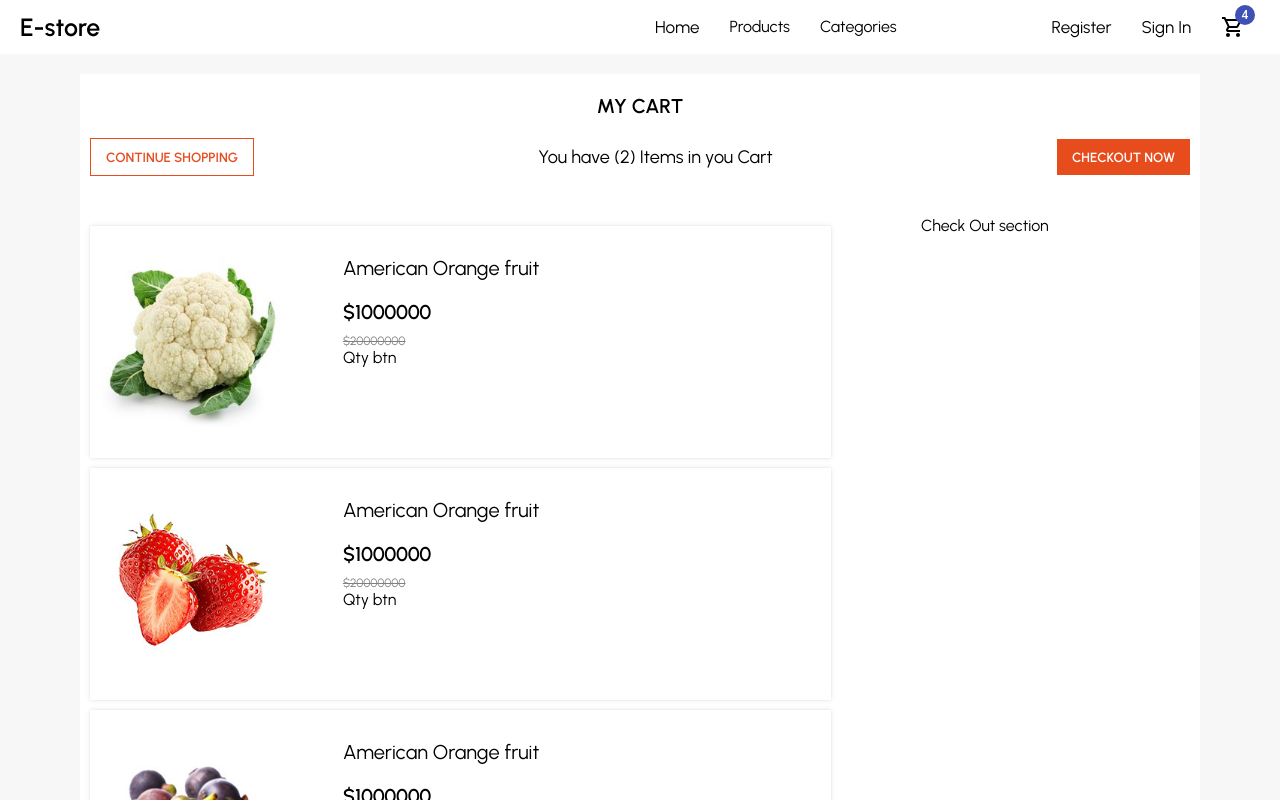
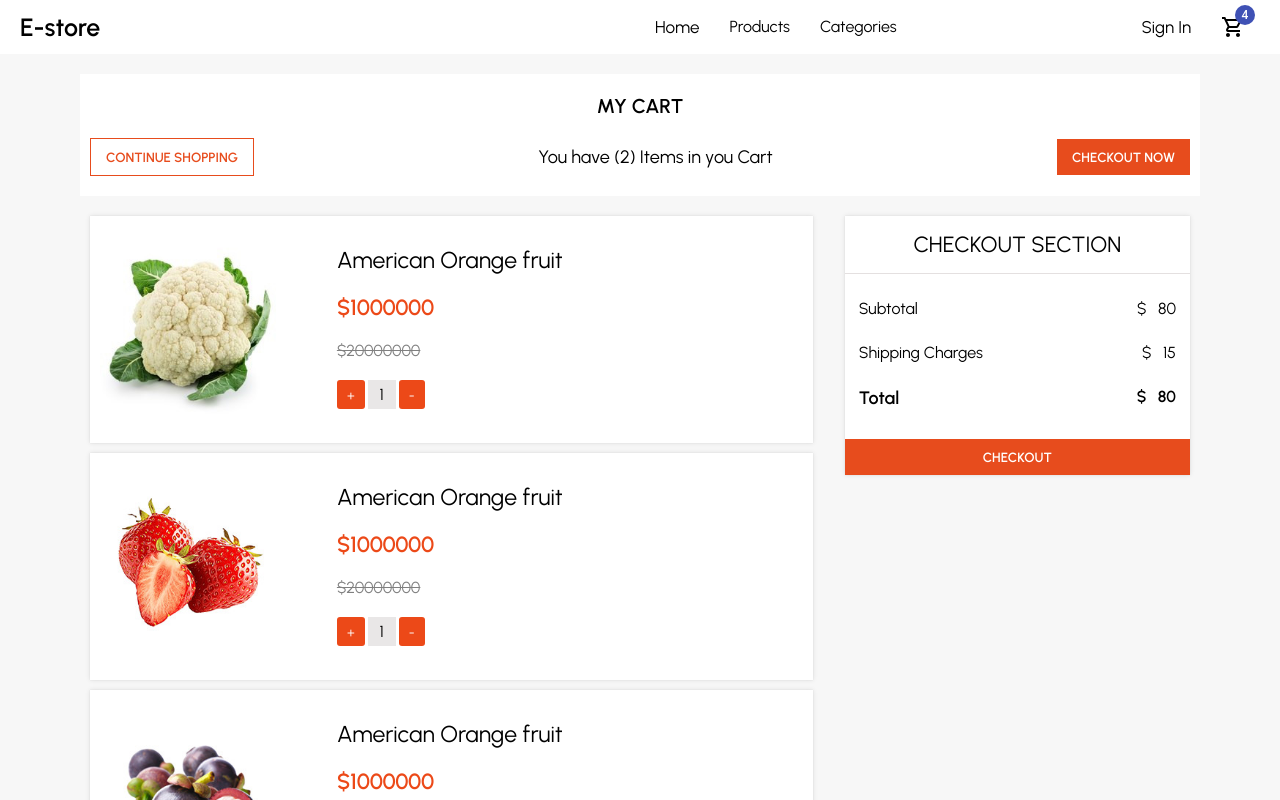
Before and after one commit to josherias/react-shop-ui, a React (Create React App) app: page /cart in a window 1280 px wide. Shown: the top 800 px of the page. Built offline with nearby package versions, Linux system fonts and the light colour scheme.

Commit message:
Added login and signup page to project

```diff
--- a/src/App.js
+++ b/src/App.js
@@ -5,12 +5,16 @@ import Cart from "./pages/Cart";
 import Categories from "./pages/Categories";
 import Home from "./pages/Home";
 import Products from "./pages/Products";
+import SignIn from "./pages/SignIn";
+import SignUp from "./pages/SignUp";
 
 function App() {
   return (
     <div>
       <Navbar />
       <Switch>
+        <Route path="/account/sign-up" component={SignUp} />
+        <Route path="/account/login" component={SignIn} />
         <Route path="/cart" component={Cart} />
         <Route path="/categories" component={Categories} />
         <Route path="/products" component={Products} />
--- a/src/components/Adds/AddItem.jsx
+++ b/src/components/Adds/AddItem.jsx
@@ -3,12 +3,10 @@ import styled from "styled-components";
 import { device } from "../../responsive";
 
 const Wrapper = styled.div`
-  margin: 8px;
-  flex: 1;
-  @media ${device.tablet} {
+  /* @media ${device.tablet} {
     flex: unset;
     width: 100%;
-  }
+  } */
 `;
 const Img = styled.img`
   width: 100%;
--- a/src/components/Adds/Adds.jsx
+++ b/src/components/Adds/Adds.jsx
@@ -2,20 +2,24 @@ import React from "react";
 import styled from "styled-components";
 import AddItem from "./AddItem";
 import { adds } from "../../data";
+import { Grid } from "@mui/material";
 
 const Container = styled.div`
-  display: flex;
   margin: 50px 0;
-  flex-wrap: wrap;
   width: 100%;
+  padding: 0px 10px;
 `;
 
 function Adds() {
   return (
     <Container>
-      {adds.map((add) => (
-        <AddItem key={add.id} img={add.img} />
-      ))}
+      <Grid container spacing={{ xs: 1, md: 2 }}>
+        {adds.map((add) => (
+          <Grid item xs={12} sm={6} md={4} key={add.id}>
+            <AddItem img={add.img} />
+          </Grid>
+        ))}
+      </Grid>
     </Container>
   );
 }
--- a/src/components/Cart/CartItem.jsx
+++ b/src/components/Cart/CartItem.jsx
@@ -1,17 +1,27 @@
 import { Grid } from "@mui/material";
 import React from "react";
 import styled from "styled-components";
+import { device } from "../../responsive";
 
 const Wrapper = styled.div`
-  width: 90%;
+  width: 100%;
   box-shadow: rgba(0, 0, 0, 0.1) 0px 0px 5px 0px,
     rgba(0, 0, 0, 0.1) 0px 0px 1px 0px;
   padding: 20px 10px;
   margin: 10px 0px;
+  background-color: #fff;
+
+  @media ${device.mobile} {
+    text-align: center;
+  }
 `;
 
 const Img = styled.img`
   width: 80%;
+
+  @media ${device.mobile} {
+    width: 70%;
+  }
 `;
 
 const Details = styled.div`
@@ -21,42 +31,83 @@ const Details = styled.div`
 `;
 
 const Title = styled.div`
-  font-size: 20px;
+  font-size: 23px;
   margin: 10px 0px;
   width: 100%;
+
+  @media ${device.tablet} {
+    font-size: 20px;
+  }
+
+  @media ${device.mobile} {
+    font-size: 18px;
+  }
 `;
 
 const NewPrice = styled.div`
-  font-size: 20px;
+  font-size: 22px;
   font-weight: 600;
   width: 100%;
   margin: 10px 0px;
+  color: #ec4918;
 `;
 
 const OldPrice = styled.div`
-  font-size: 12px;
+  font-size: 16px;
   color: grey;
   text-decoration: line-through;
+  margin: 10px 0px;
   width: 100%;
 `;
 
 const QuantityBtns = styled.div`
   display: flex;
+  margin: 10px 0px;
+  width: 100%;
+
+  @media ${device.mobile} {
+    align-items: center;
+    justify-content: center;
+  }
+`;
+
+const QtyButton = styled.button`
+  padding: 5px 10px;
+  border: none;
+  background-color: #ec4918;
+  border-radius: 3px;
+  color: #fff;
+  cursor: pointer;
+
+  &:hover {
+    background-color: #d34f26;
+  }
+`;
+
+const QtyLabel = styled.span`
+  padding: 5px 12px;
+  border: none;
+  background-color: #e9e7e7;
+  margin: 0px 3px;
 `;
 
 function CartItem({ img, title }) {
   return (
     <Wrapper>
       <Grid container spacing={{ xs: 1, md: 1 }}>
-        <Grid item xs={12} md={4}>
+        <Grid item xs={12} sm={4} md={4}>
           <Img src={img} />
         </Grid>
-        <Grid item xs={12} md={8}>
+        <Grid item xs={12} sm={8} md={8}>
           <Details>
             <Title>{title}</Title>
             <NewPrice>$1000000</NewPrice>
             <OldPrice>$20000000</OldPrice>
-            <QuantityBtns>Qty btn</QuantityBtns>
+            <QuantityBtns>
+              <QtyButton>+</QtyButton>
+              <QtyLabel>1</QtyLabel>
+              <QtyButton>-</QtyButton>
+            </QuantityBtns>
           </Details>
         </Grid>
       </Grid>
--- a/src/components/Cart/CheckOutsection.jsx
+++ b/src/components/Cart/CheckOutsection.jsx
@@ -1,7 +1,108 @@
 import React from "react";
+import styled from "styled-components";
+import { device } from "../../responsive";
+
+const Wrapper = styled.div`
+  width: 100%;
+  box-shadow: rgba(0, 0, 0, 0.1) 0px 0px 5px 0px,
+    rgba(0, 0, 0, 0.1) 0px 0px 1px 0px;
+  background-color: #fff;
+  margin: 10px 0px;
+`;
+
+const Heading = styled.div`
+  font-size: 22px;
+  margin-bottom: 20px;
+  text-align: center;
+  border-bottom: 1px solid #e4e0e0;
+  padding: 15px 10px;
+
+  @media ${device.tablet} {
+    font-size: 18px;
+  }
+
+  @media ${device.mobile} {
+    font-size: 16px;
+  }
+`;
+
+const Details = styled.div`
+  display: flex;
+  justify-content: space-between;
+  margin-bottom: 15px;
+  padding: 5px 14px;
+  width: 100%;
+`;
+
+const Label = styled.span`
+  font-size: 16px;
+
+  @media ${device.tablet} {
+    font-size: 15px;
+  }
+
+  @media ${device.mobile} {
+    font-size: 14px;
+  }
+`;
+
+const Amount = styled.span`
+  font-size: 16px;
+
+  @media ${device.tablet} {
+    font-size: 15px;
+  }
+
+  @media ${device.mobile} {
+    font-size: 14px;
+  }
+`;
+
+const TotalLabel = styled.span`
+  font-size: 18px;
+  font-weight: 600;
+`;
+
+const TotalAmount = styled.span`
+  font-size: 16px;
+  font-weight: 600;
+`;
+
+const CheckOutButton = styled.button`
+  margin-top: 10px;
+  padding: 10px 15px;
+  text-transform: uppercase;
+  background-color: #e74c1d;
+  color: white;
+  font-weight: 600;
+  border: none;
+  cursor: pointer;
+  width: 100%;
+
+  &:hover {
+    background-color: #d34f26;
+  }
+`;
 
 function CheckOutsection() {
-  return <div>Check Out section</div>;
+  return (
+    <Wrapper>
+      <Heading>CHECKOUT SECTION</Heading>
+      <Details>
+        <Label>Subtotal</Label>
+        <Amount>$ &nbsp; 80</Amount>
+      </Details>
+      <Details>
+        <Label>Shipping Charges</Label>
+        <Amount>$ &nbsp; 15</Amount>
+      </Details>
+      <Details>
+        <TotalLabel>Total</TotalLabel>
+        <TotalAmount>$ &nbsp; 80</TotalAmount>
+      </Details>
+      <CheckOutButton>Checkout</CheckOutButton>
+    </Wrapper>
+  );
 }
 
 export default CheckOutsection;
--- a/src/components/Footer/Footer.jsx
+++ b/src/components/Footer/Footer.jsx
@@ -4,7 +4,7 @@ import FooterRow1 from "./FooterRow1";
 import FooterRow2 from "./FooterRow2";
 
 const Container = styled.div`
-  margin-top: 80px;
+  margin-top: 60px;
 `;
 
 function Footer() {
--- a/src/components/NavBar/Navbar.jsx
+++ b/src/components/NavBar/Navbar.jsx
@@ -134,12 +134,7 @@ function Navbar() {
 
         <NavItem>
           <NavBarLink>
-            <NavItemLink to="/register">Register</NavItemLink>
-          </NavBarLink>
-        </NavItem>
-        <NavItem>
-          <NavBarLink>
-            <NavItemLink to="/sign-in">Sign In</NavItemLink>
+            <NavItemLink to="/account/login">Sign In</NavItemLink>
           </NavBarLink>
         </NavItem>
         <NavItem>
--- a/src/pages/Cart.jsx
+++ b/src/pages/Cart.jsx
@@ -4,14 +4,22 @@ import styled from "styled-components";
 import CartItem from "../components/Cart/CartItem";
 import CheckOutsection from "../components/Cart/CheckOutsection";
 import { cart } from "../data";
+import { device } from "../responsive";
 
 const Container = styled.div`
   width: 100%;
-  padding: 20px 80px; ;
+  padding: 20px 80px;
+
+  @media ${device.tablet} {
+    padding: 20px 40px;
+  }
+
+  @media ${device.mobile} {
+    padding: 20px 10px;
+  }
 `;
 
 const Wrapper = styled.div`
-  background-color: #fff;
   width: 100%;
 `;
 
@@ -20,6 +28,11 @@ const TopSection = styled.div`
   padding: 10px;
   display: flex;
   flex-direction: column;
+  background-color: #fff;
+
+  @media ${device.mobile} {
+    flex-direction: column;
+  }
 `;
 
 const Row1 = styled.div`
@@ -29,6 +42,10 @@ const Row1 = styled.div`
   font-weight: 600;
   margin: 10px 0px;
   text-transform: uppercase;
+
+  @media ${device.mobile} {
+    font-size: 18px;
+  }
 `;
 const Row2 = styled.div`
   width: 100%;
@@ -36,6 +53,10 @@ const Row2 = styled.div`
   justify-content: space-between;
   align-items: center;
   padding: 5px 0px;
+
+  @media ${device.mobile} {
+    flex-direction: column;
+  }
 `;
 
 const Button = styled.button`
@@ -52,11 +73,19 @@ const Button = styled.button`
     background-color: #d34f26;
     color: #fff;
   }
+
+  @media ${device.mobile} {
+    display: none;
+  }
 `;
 
 const CartCount = styled.div`
   font-size: 18px;
   margin: 5px 0px;
+
+  @media ${device.mobile} {
+    font-size: 15px;
+  }
 `;
 
 const CheckOutButton = styled.button`
@@ -72,11 +101,15 @@ const CheckOutButton = styled.button`
   &:hover {
     background-color: #d34f26;
   }
+
+  @media ${device.mobile} {
+    display: none;
+  }
 `;
 
 const CartSection = styled.div`
   width: 100%;
-  margin: 10px 0px;
+  margin: 0px 0px;
   padding: 10px;
 `;
 
@@ -93,17 +126,13 @@ function Cart() {
           </Row2>
         </TopSection>
         <CartSection>
-          <Grid
-            container
-            spacing={{ xs: 1, md: 1 }}
-            columns={{ xs: 4, sm: 8, md: 12 }}
-          >
-            <Grid item xs={12} md={9}>
+          <Grid container spacing={{ xs: 1, md: 4 }}>
+            <Grid item xs={12} sm={8} md={8}>
               {cart.map((item) => (
                 <CartItem img={item.img} title={item.title} key={item.id} />
               ))}
             </Grid>
-            <Grid item xs={12} md={3}>
+            <Grid item xs={12} sm={4} md={4}>
               <CheckOutsection />
             </Grid>
           </Grid>
--- /dev/null
+++ b/src/pages/SignIn.jsx
@@ -0,0 +1,99 @@
+import { Box } from "@mui/system";
+import React from "react";
+import TextField from "@mui/material/TextField";
+import styled from "styled-components";
+import { FormControl } from "@mui/material";
+import { Link } from "react-router-dom";
+import { device } from "../responsive";
+
+const Container = styled.div`
+  width: 100%;
+  display: flex;
+  padding: 0px 80px;
+  align-items: center;
+  justify-content: center;
+  height: 80vh;
+
+  @media ${device.mobile} {
+    padding: 20px 10px;
+    margin-top: 25px;
+    height: 80vh;
+  }
+`;
+
+const Wrapper = styled.div`
+  width: 400px;
+  background-color: #fff;
+  padding: 20px 20px;
+  text-align: center;
+`;
+
+const Heading = styled.div`
+  width: 100%;
+  font-size: 22px;
+  margin: 20px 0px;
+
+  @media ${device.mobile} {
+    font-size: 18px;
+    margin: 15px 0px;
+  }
+`;
+
+const Form = styled.form`
+  margin: 3px 0px;
+`;
+
+const Button = styled.button`
+  background-color: #faa483;
+  color: white;
+  font-weight: 600;
+  font-size: 15px;
+  padding: 10px 20px;
+  border: none;
+  border-radius: 5px;
+  margin: 15px 0px;
+  cursor: pointer;
+
+  &:hover {
+    background-color: #fa6930;
+  }
+`;
+
+const AcctCreate = styled.div`
+  width: 100%;
+  font-size: 13px;
+  text-align: center;
+  margin: 20px;
+`;
+
+function SignIn() {
+  return (
+    <Container>
+      <Wrapper>
+        <Heading>Sign In to Your Gambo Account</Heading>
+        <Form>
+          <Box component="form" sx={{ display: "flex", flexWrap: "wrap" }}>
+            <FormControl fullWidth sx={{ m: 1 }}>
+              <TextField id="email" label="Email" variant="standard" />
+            </FormControl>
+
+            <FormControl fullWidth sx={{ m: 1 }}>
+              <TextField id="password" label="Password" variant="standard" />
+            </FormControl>
+
+            <FormControl fullWidth sx={{ m: 1 }}>
+              <Button>Sign In</Button>
+            </FormControl>
+
+            <AcctCreate>
+              Dont have an account,{" "}
+              <Link to="/account/sign-up">Create Account</Link>
+            </AcctCreate>
+          </Box>
+        </Form>
+      </Wrapper>
+    </Container>
+  );
+}
+
+export default SignIn;
--- /dev/null
+++ b/src/pages/SignUp.jsx
@@ -0,0 +1,111 @@
+import { Box } from "@mui/system";
+import React from "react";
+import TextField from "@mui/material/TextField";
+import styled from "styled-components";
+import { FormControl } from "@mui/material";
+import { Link } from "react-router-dom";
+import { device } from "../responsive";
+
+const Container = styled.div`
+  width: 100%;
+  display: flex;
+  padding: 0px 80px;
+  align-items: center;
+  justify-content: center;
+  height: 100vh;
+
+  @media ${device.mobile} {
+    padding: 20px 10px;
+    margin-top: 25px;
+    height: 80vh;
+  }
+`;
+
+const Wrapper = styled.div`
+  width: 400px;
+  background-color: #fff;
+  padding: 20px 20px;
+  text-align: center;
+`;
+
+const Heading = styled.div`
+  width: 100%;
+  font-size: 22px;
+  margin: 20px 0px;
+
+  @media ${device.mobile} {
+    font-size: 18px;
+    margin: 15px 0px;
+  }
+`;
+
+const Form = styled.form`
+  margin: 3px 0px;
+`;
+
+const Button = styled.button`
+  background-color: #faa483;
+  color: white;
+  font-weight: 600;
+  font-size: 15px;
+  padding: 10px 20px;
+  border: none;
+  border-radius: 5px;
+  margin: 15px 0px;
+  cursor: pointer;
+
+  &:hover {
+    background-color: #fa6930;
+  }
+`;
+
+const AcctCreate = styled.div`
+  width: 100%;
+  font-size: 13px;
+  text-align: center;
+  margin: 20px;
+`;
+
+function SignUp() {
+  return (
+    <Container>
+      <Wrapper>
+        <Heading>Create Gambo Account</Heading>
+        <Form>
+          <Box component="form" sx={{ display: "flex", flexWrap: "wrap" }}>
+            <FormControl fullWidth sx={{ m: 1 }}>
+              <TextField id="name" label="Name" variant="standard" />
+            </FormControl>
+
+            <FormControl fullWidth sx={{ m: 1 }}>
+              <TextField id="email" label="Email" variant="standard" />
+            </FormControl>
+
+            <FormControl fullWidth sx={{ m: 1 }}>
+              <TextField id="password" label="Password" variant="standard" />
+            </FormControl>
+
+            <FormControl fullWidth sx={{ m: 1 }}>
+              <TextField
+                id="password"
+                label="Password Confirm"
+                variant="standard"
+              />
+            </FormControl>
+
+            <FormControl fullWidth sx={{ m: 1 }}>
+              <Button>Create Account</Button>
+            </FormControl>
+
+            <AcctCreate>
+              Have account, &nbsp;
+              <Link to="/account/login">Sign In</Link>
+            </AcctCreate>
+          </Box>
+        </Form>
+      </Wrapper>
+    </Container>
+  );
+}
+
+export default SignUp;
```
